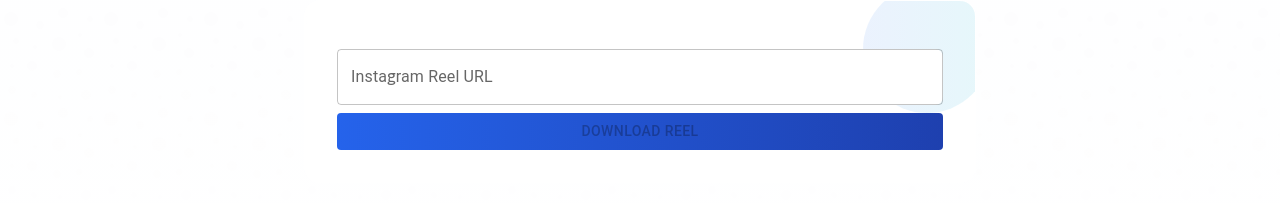
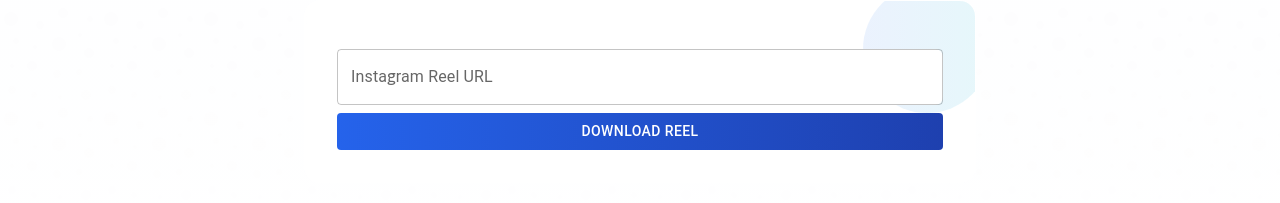
Before and after one commit to WiWebt/MeemZee, a Next.js app in the folder frontend/: page /utility-tools/insta-reel in a window 1280 px wide. Shown: the part 392-595 px from the top of the page. Built offline with nearby package versions, Linux system fonts and the light colour scheme; some icons are missing; a web font is replaced by a local one.

Commit message:
Fixed button

```diff
--- a/frontend/src/app/utility-tools/insta-reel/page.tsx
+++ b/frontend/src/app/utility-tools/insta-reel/page.tsx
@@ -214,7 +214,7 @@
                   variant="contained"
                   type="submit"
                   disabled={loading || !url || !isValidUrl(url)}
-                  className="mt-4 bg-gradient-to-r from-blue-600 to-blue-800 text-white py-3 rounded-lg hover:from-blue-700 hover:to-blue-900 transition-all duration-300"
+                  className="mt-4 bg-gradient-to-r from-blue-600 to-blue-800 !text-white py-3 rounded-lg hover:from-blue-700 hover:to-blue-900 transition-all duration-300"
                 >
                   {loading ? <CircularProgress size={24} /> : 'Download Reel'}
                 </Button>
```
